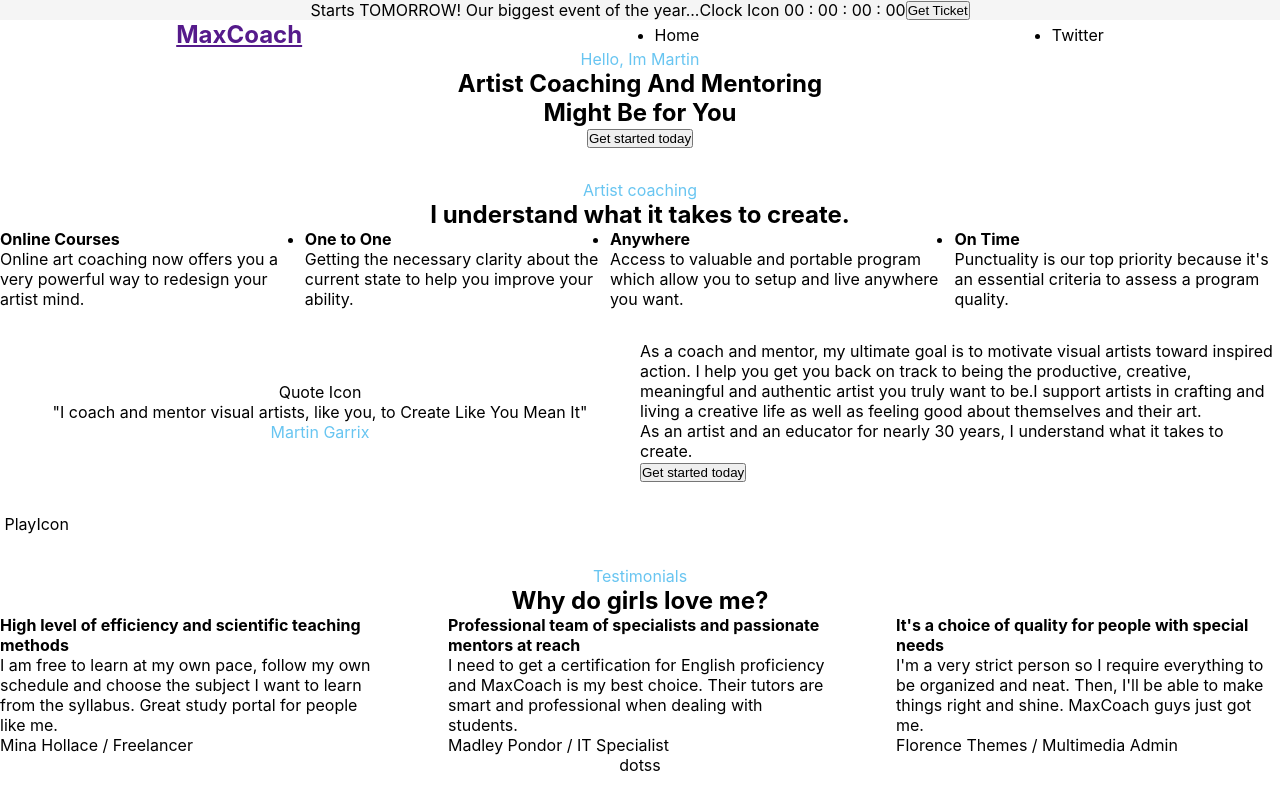
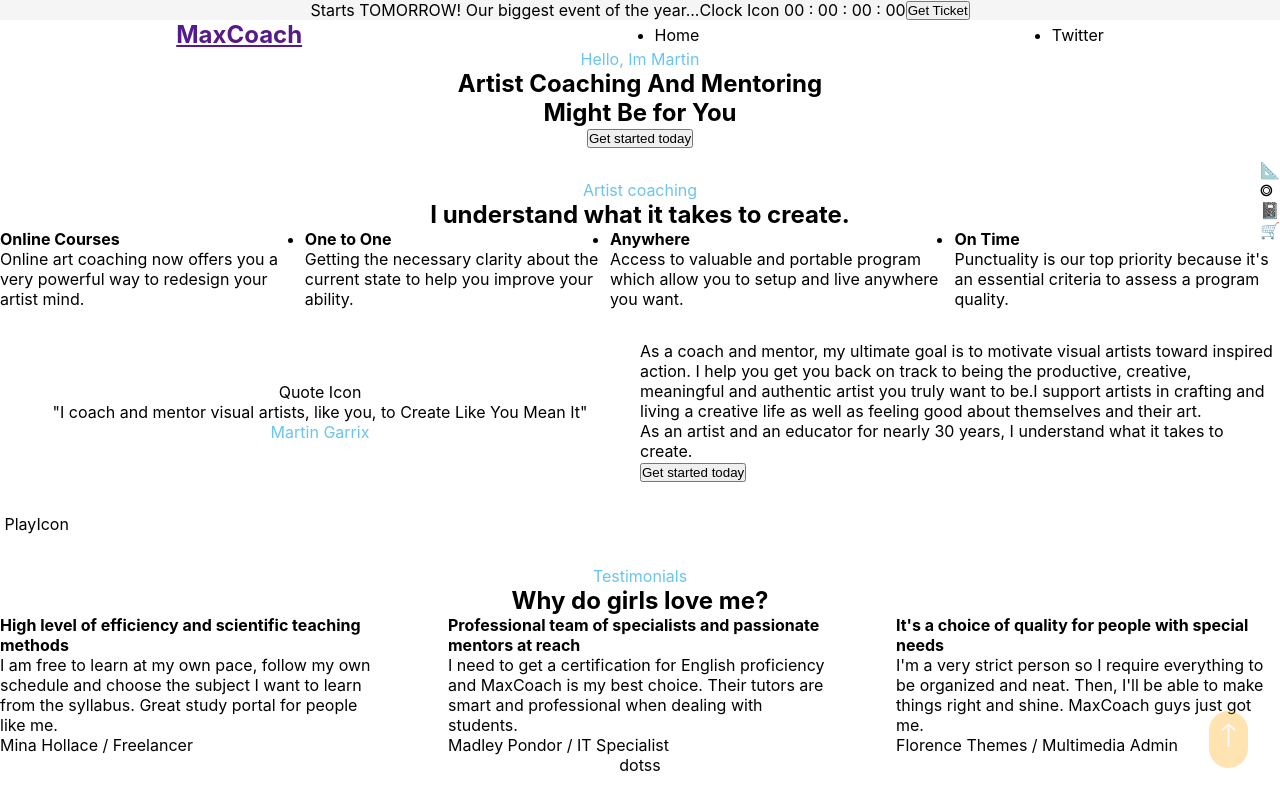
Before and after one commit to FrancescoLimpias/proj-html-vuejs, a Vue app: page / in a window 1280 px wide. Shown: the top 800 px of the page. Built offline with nearby package versions, Linux system fonts and the light colour scheme.

Commit message:
Added AppAbsoluteNav

```diff
--- a/src/App.vue
+++ b/src/App.vue
@@ -1,5 +1,6 @@
 <script>
 // import components
+import AppAbsoluteNav from "./components/AppAbsoluteNav.vue";
 import AppHeader from "./components/AppHeader.vue";
 import AppMain from "./components/AppMain.vue";
 import AppFooter from "./components/AppFooter.vue";
@@ -7,6 +8,7 @@
 // component declarations
 export default {
   components: {
+    AppAbsoluteNav,
     AppHeader,
     AppMain,
     AppFooter,
@@ -16,9 +18,21 @@
 
 <template>
   <div class="App">
-    <AppHeader />
-    <AppMain />
-    <AppFooter />
+
+    <AppAbsoluteNav />
+
+    <header>
+      <AppHeader />
+    </header>
+
+    <main>
+      <AppMain />
+    </main>
+
+    <footer>
+      <AppFooter />
+    </footer>
+
   </div>
 </template>
 
--- /dev/null
+++ b/src/components/AppAbsoluteNav.vue
@@ -0,0 +1,61 @@
+<template>
+    <div class="AppAbsoluteNav">
+
+        <!-- Right nav -->
+        <nav class="right-nav">
+            <ul>
+                <li>
+                    📐
+                </li>
+                <li>
+                    ⭗
+                </li>
+                <li>
+                    📓
+                </li>
+                <li>
+                    🛒
+                </li>
+            </ul>
+        </nav>
+
+        <!-- Button to top -->
+        <a class="top" href="#top">
+            🡑
+        </a>
+
+    </div>
+</template>
+
+<style lang="scss" scoped>
+.AppAbsoluteNav {
+
+    .right-nav {
+        position: fixed;
+        top: 20%;
+        right: 0px;
+
+        ul {
+            list-style-type: none;
+        }
+    }
+
+    .top {
+        position: fixed;
+        bottom: 2rem;
+        right: 2rem;
+
+        font-size: xx-large;
+        background-color: rgba(255, 166, 0, 0.3);
+        text-decoration: none;
+        color: snow;
+        border-radius: 20px;
+        padding: .1rem .7rem;
+
+        &:hover {
+            background-color: rgba(255, 166, 0, 1);
+        }
+    }
+
+}
+</style>
```
